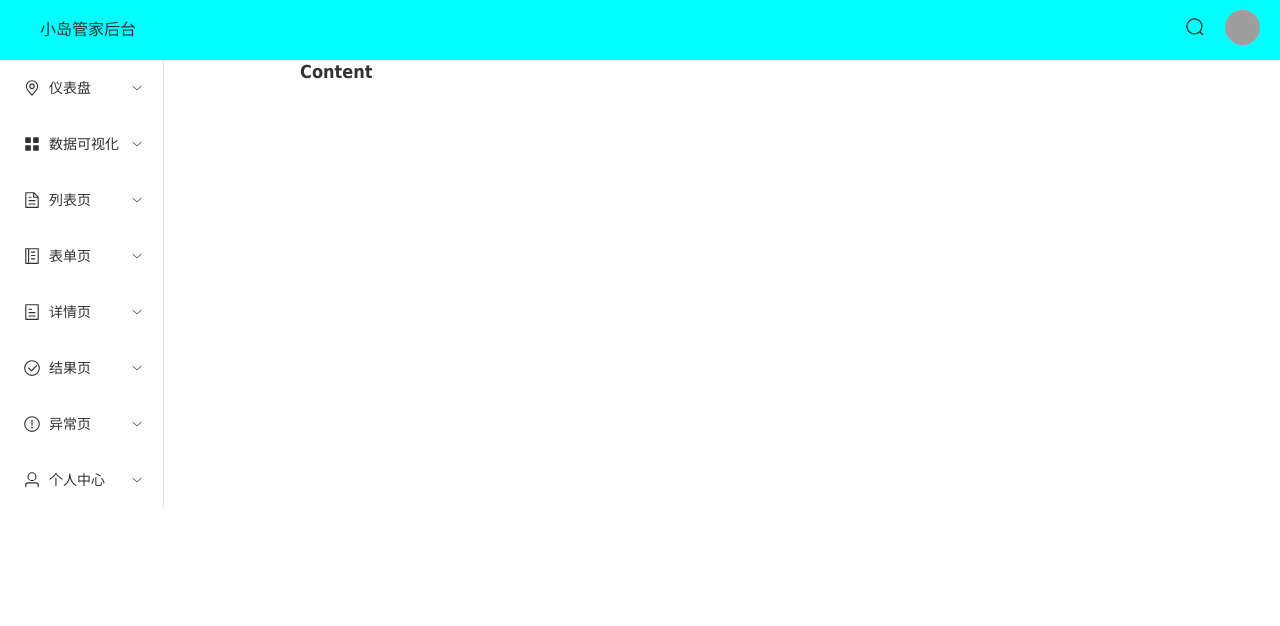
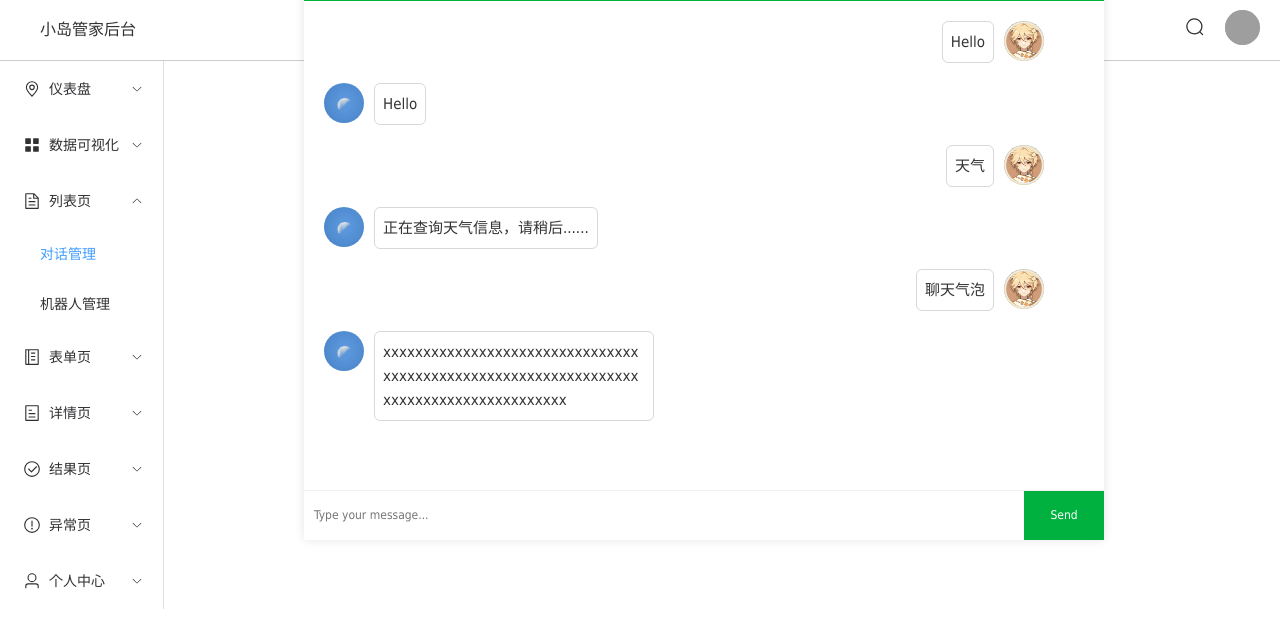
Before and after one commit to yshuaihao/xiaodao, a Vue app: page /#/ in a window 1280 px wide. Shown: the top 626 px of the page. Built offline with nearby package versions, Linux system fonts and the light colour scheme; grey boxes are pictures that could not be loaded.

Commit message:
feat: 对话管理-消息列表

```diff
--- a/src/components/WeChat.vue
+++ b/src/components/WeChat.vue
@@ -27,7 +27,15 @@ import { ref } from 'vue'
 import { get } from '@/utils/request'
 const list = ref([
   { content: 'Hello', flag: false },
-  { content: 'Hello', flag: true }
+  { content: 'Hello', flag: true },
+  { content: '天气', flag: false },
+  { content: '正在查询天气信息，请稍后......', flag: true },
+  { content: '聊天气泡', flag: false },
+  {
+    content:
+      'xxxxxxxxxxxxxxxxxxxxxxxxxxxxxxxxxxxxxxxxxxxxxxxxxxxxxxxxxxxxxxxxxxxxxxxxxxxxxxxxxxxxxxx',
+    flag: true
+  }
 ])
 const msg = ref('')
 
@@ -51,15 +59,15 @@ const handleClick = async () => {
 
 <style lang="scss">
 .chat-container {
-  width: 400px;
+  width: 800px;
   height: 600px;
   background-color: white;
   box-shadow: 0 0 10px rgba(0, 0, 0, 0.1);
   display: flex;
   flex-direction: column;
   position: absolute;
-  left: 50%;
-  top: 50%;
+  left: 55%;
+  top: 30%;
   transform: translate(-50%, -50%);
 }
 
--- a/src/pages/components/Content.vue
+++ b/src/pages/components/Content.vue
@@ -1,3 +1,7 @@
 <template>
-  <h1>Content</h1>
+  <WeChat />
 </template>
+
+<script lang="ts" setup>
+import WeChat from '@/components/WeChat.vue'
+</script>
--- a/src/pages/components/Navbar.vue
+++ b/src/pages/components/Navbar.vue
@@ -24,7 +24,7 @@ import { Search } from '@element-plus/icons-vue'
 <style lang="scss" scoped>
 .container {
   height: 60px;
-  background-color: aqua;
+  border-bottom: 1px solid #ccc;
 
   &__logo {
     height: 60px;
--- a/src/pages/components/Sidebar/index.vue
+++ b/src/pages/components/Sidebar/index.vue
@@ -1,6 +1,6 @@
 <template>
   <el-row class="tac">
-    <el-menu>
+    <el-menu default-active="3-1">
       <el-sub-menu index="1">
         <template #title>
           <el-icon><Location /></el-icon>
@@ -19,6 +19,8 @@
           <el-icon><Document /></el-icon>
           <span>列表页</span>
         </template>
+        <el-menu-item index="3-1">对话管理</el-menu-item>
+        <el-menu-item index="3-2">机器人管理</el-menu-item>
       </el-sub-menu>
       <el-sub-menu index="4">
         <template #title>
--- /dev/null
+++ b/src/views/LoginView.vue
@@ -0,0 +1,5 @@
+<template>
+  <h1>Login</h1>
+</template>
+
+<script lang="ts" setup></script>
```
Also changed, not shown: src/views/HomeView.vue (deleted, +0 -9 lines).
